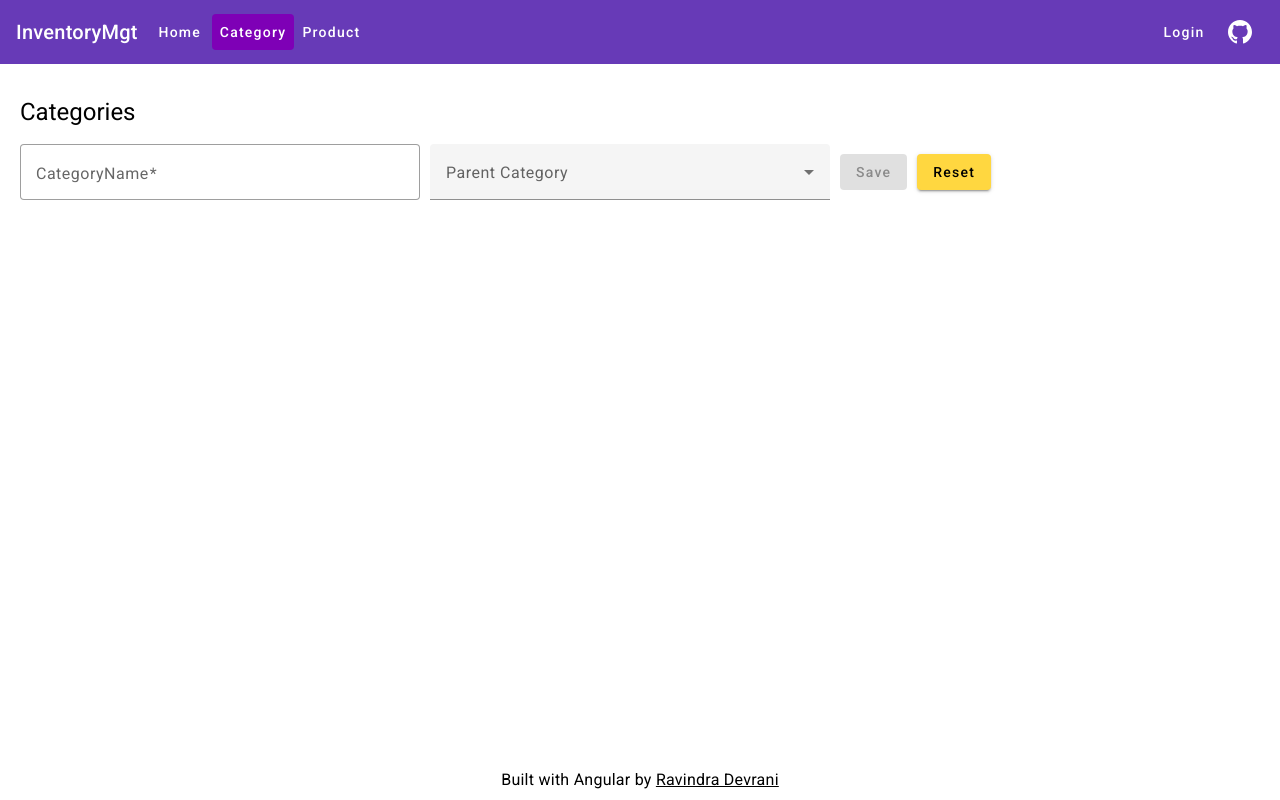
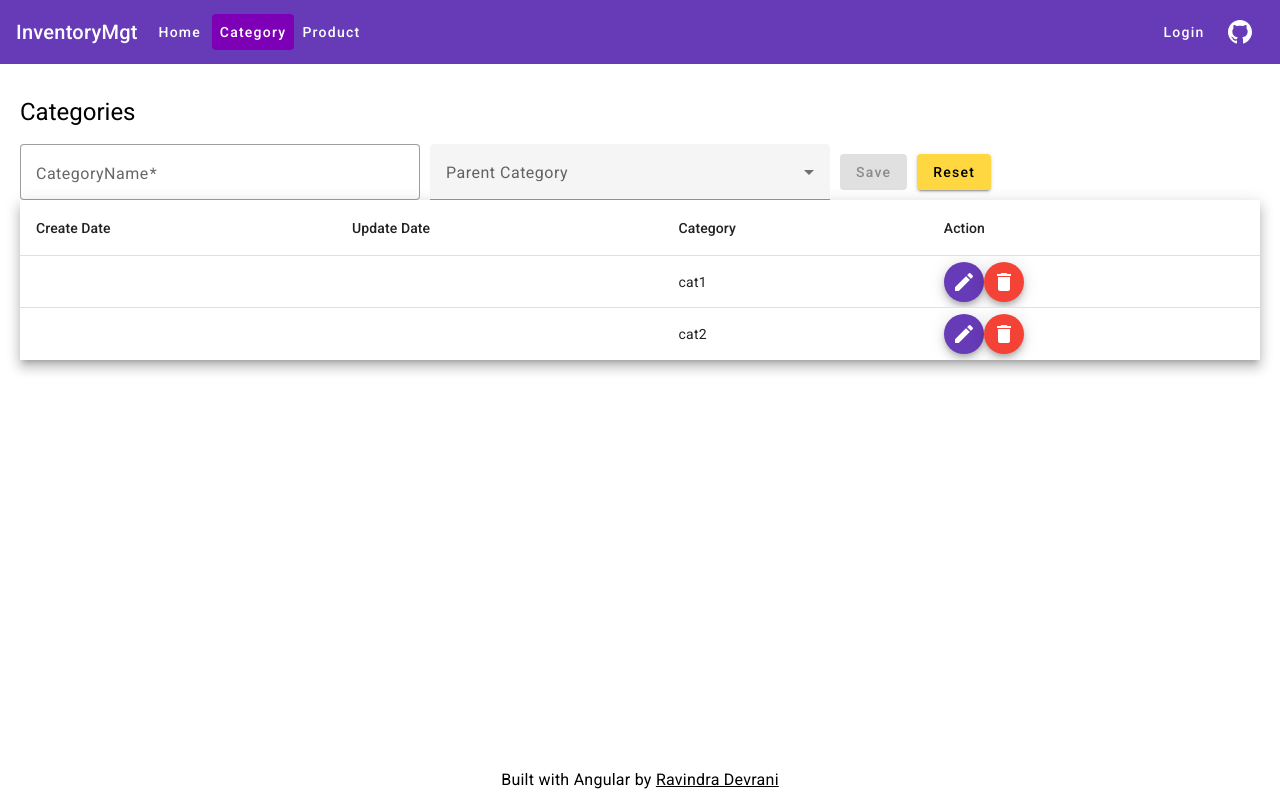
Before and after one commit to rd003/InventoryMgtAngular, an Angular app: page /categories in a window 1280 px wide. Built offline with nearby package versions, Linux system fonts and the light colour scheme.

Commit message:
feat: table ui

```diff
--- a/src/app/category/category.component.ts
+++ b/src/app/category/category.component.ts
@@ -22,6 +22,7 @@ import { CategoryModel } from "./category.model";
       (submit)="onSubmit($event)"
       (reset)="onReset()"
     />
+    <app-category-list [categories]="categories" />
   `,
 })
 export class CategoryComponent implements OnInit {
--- a/src/app/category/ui/category-form.component.ts
+++ b/src/app/category/ui/category-form.component.ts
@@ -98,7 +98,7 @@ export class CategoryFormComponent {
     categoryId: [0],
   });
 
-  onPost(event: any) {
+  onPost(event: Event) {
     event.stopPropagation();
     const category = Object.assign(this.categoryForm.value);
     this.submit.emit(category);
@@ -107,6 +107,7 @@ export class CategoryFormComponent {
 
   onReset() {
     this.categoryForm.reset();
+    this.reset.emit();
   }
 
   trackById = (index: number, category: CategoryModel) => category.id;
--- a/src/app/category/ui/category-list.component.ts
+++ b/src/app/category/ui/category-list.component.ts
@@ -1,11 +1,70 @@
-import { ChangeDetectionStrategy, Component } from "@angular/core";
+import {
+  ChangeDetectionStrategy,
+  Component,
+  EventEmitter,
+  Input,
+  Output,
+} from "@angular/core";
+import { MatTableModule } from "@angular/material/table";
+import { MatButtonModule } from "@angular/material/button";
+import { MatIconModule } from "@angular/material/icon";
+import { CategoryModel } from "../category.model";
 
 @Component({
   selector: "app-category-list",
   changeDetection: ChangeDetectionStrategy.OnPush,
-  imports: [],
+  imports: [MatTableModule, MatButtonModule, MatIconModule],
   standalone: true,
-  styles: [``],
-  template: ``,
+  styles: [
+    `
+      :host {
+        margin-top: 10px;
+      }
+    `,
+  ],
+  template: `
+    <table mat-table [dataSource]="categories" class="mat-elevation-z8">
+      <ng-container matColumnDef="categoryName">
+        <th mat-header-cell *matHeaderCellDef>Category</th>
+        <td mat-cell *matCellDef="let element">{{ element.categoryName }}</td>
+      </ng-container>
+
+      <ng-container matColumnDef="createDate">
+        <th mat-header-cell *matHeaderCellDef>Create Date</th>
+        <td mat-cell *matCellDef="let element">{{ element.createDate }}</td>
+      </ng-container>
+
+      <ng-container matColumnDef="updateDate">
+        <th mat-header-cell *matHeaderCellDef>Update Date</th>
+        <td mat-cell *matCellDef="let element">{{ element.updateDate }}</td>
+      </ng-container>
+
+      <ng-container matColumnDef="action">
+        <th mat-header-cell *matHeaderCellDef>Action</th>
+        <td mat-cell *matCellDef="let element">
+          <button mat-mini-fab color="primary" aria-label="Edit">
+            <mat-icon>edit</mat-icon>
+          </button>
+
+          <button mat-mini-fab color="warn" aria-label="Delete">
+            <mat-icon>delete</mat-icon>
+          </button>
+        </td>
+      </ng-container>
+
+      <tr mat-header-row *matHeaderRowDef="displayedColumns"></tr>
+      <tr mat-row *matRowDef="let row; columns: displayedColumns"></tr>
+    </table>
+  `,
 })
-export class CategoryListComponent {}
+export class CategoryListComponent {
+  @Input({ required: true }) categories!: CategoryModel[];
+  @Output() edit = new EventEmitter<CategoryModel>();
+  @Output() delete = new EventEmitter<CategoryModel>();
+  displayedColumns: string[] = [
+    "createDate",
+    "updateDate",
+    "categoryName",
+    "action",
+  ];
+}
```
